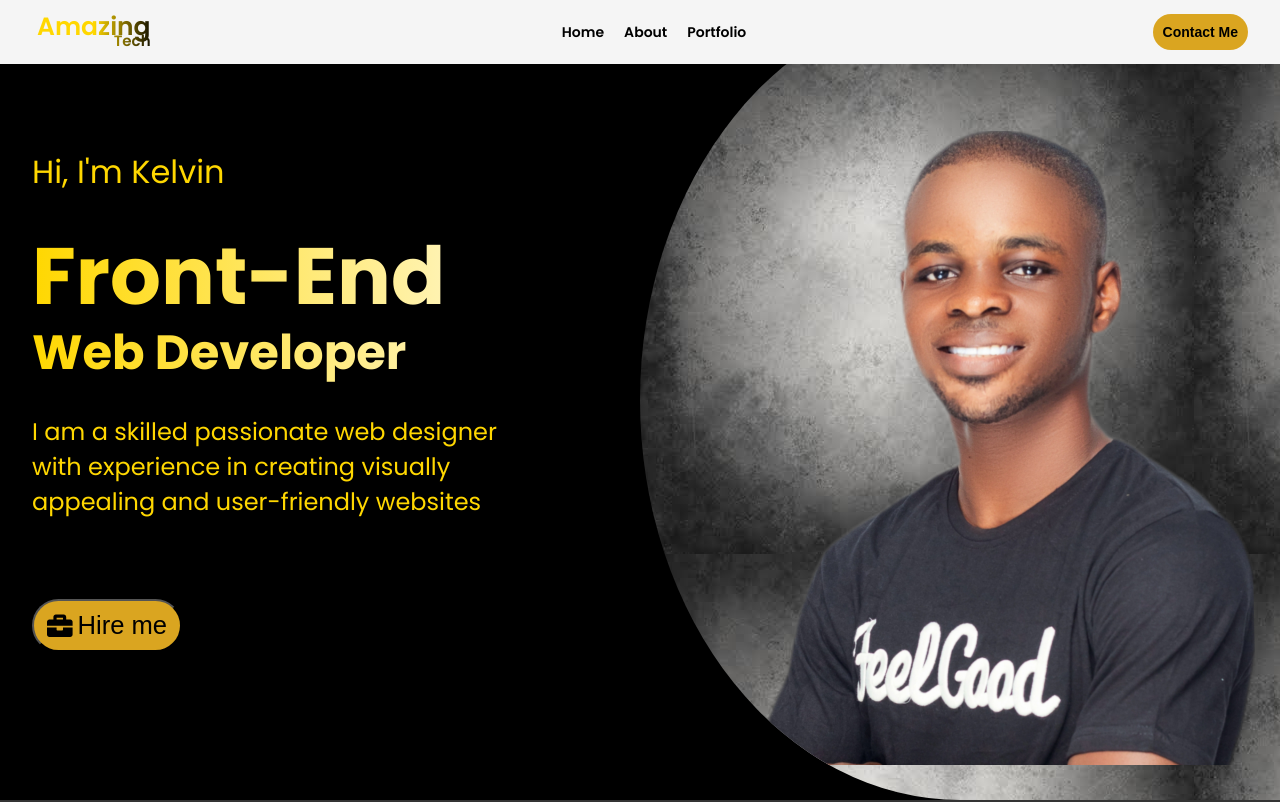
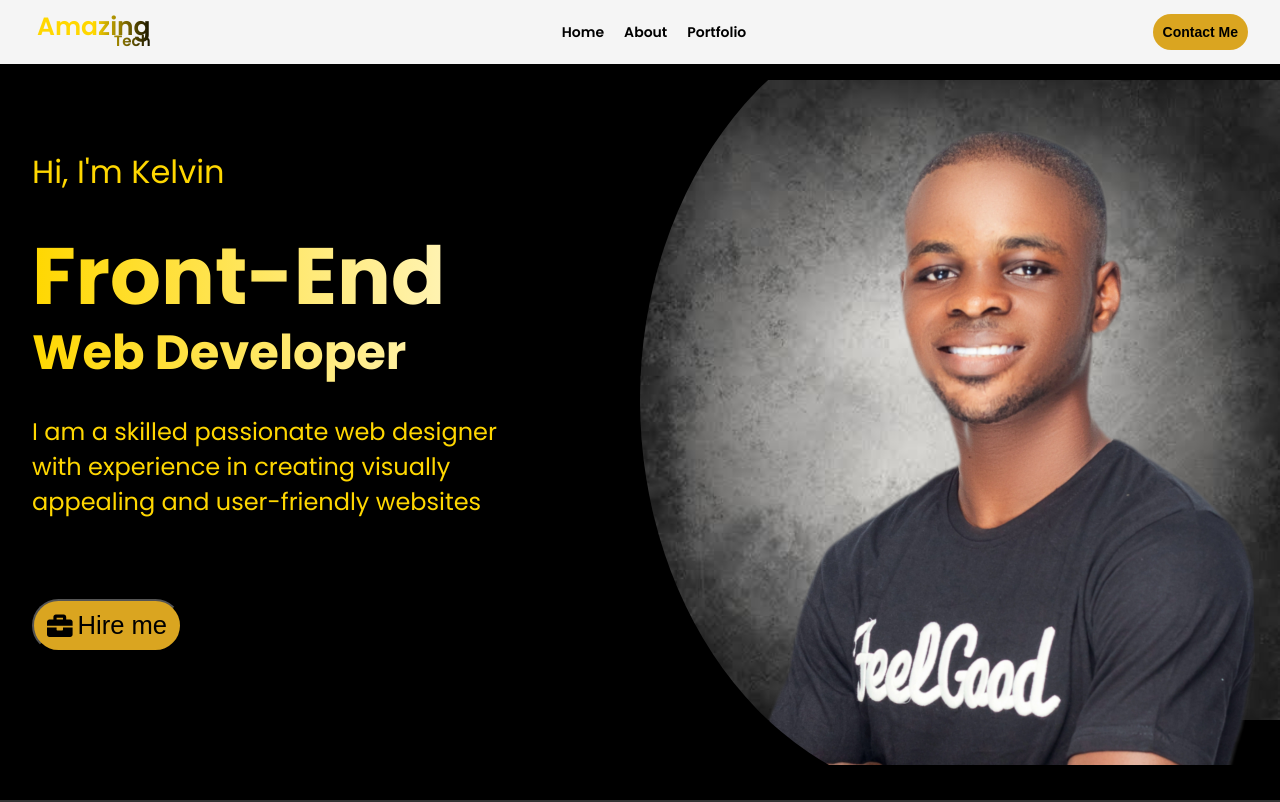
Before and after one commit to Amazing-Tech1/My-Portfolio, a React (Vite) app: page / in a window 1280 px wide. Shown: the top 802 px of the page. Built offline with nearby package versions, Linux system fonts and the light colour scheme.

Commit message:
initial commit

```diff
--- a/src/components/Hero/Hero.css
+++ b/src/components/Hero/Hero.css
@@ -65,7 +65,8 @@ h2 {
     flex-basis: 50%;
     align-items: center;
     height: 100vh;
-    background: url(../../assets/background.jpeg);
+    background: url(../../assets/background.jpeg) no-repeat center;
+    background-size: 100%;
     border-top-left-radius: 50%;
     border-bottom-left-radius: 50%;
     overflow: hidden;
```
